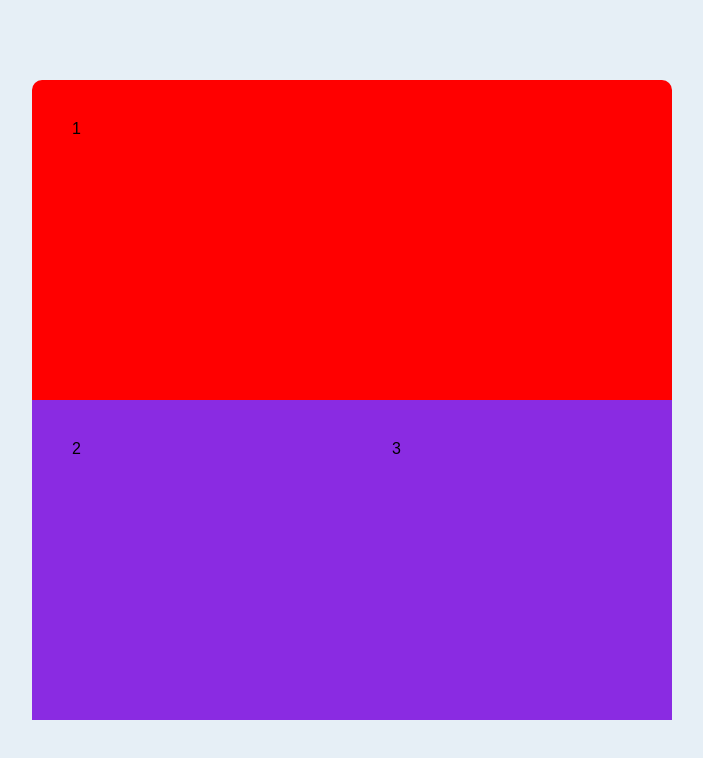
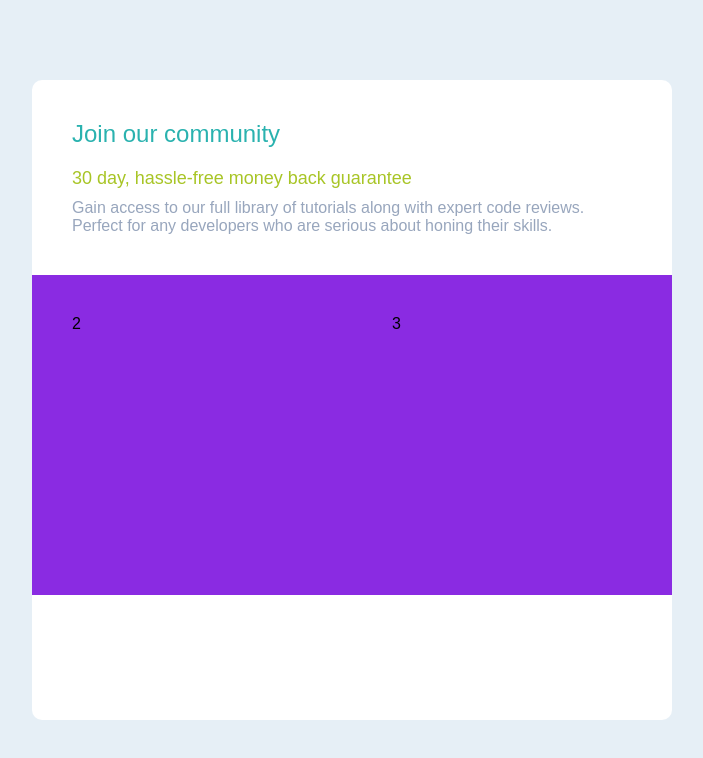
Before and after one commit to Tamburini-Christofer/Ex-Front-single-price-grid-component-master, a plain HTML site: page index.html in a window 1280 px wide. Shown: the whole page, without its empty margins (288-991 px from the left). Drawn offline with Linux system fonts and the light colour scheme.

Commit message:
Row up creata

```diff
--- a/css/main.css
+++ b/css/main.css
@@ -5,15 +5,34 @@
 }
 
 body{
+    font-size: 16px;
     background-color: #e6eff6;
     font-family: "Karla", Arial, Helvetica, sans-serif;
+}
+
+h1{
+    font-size: 24px;
+    font-weight: 500;
+    color: hsl(179, 62%, 43%);
+}
+
+h3{
+    font-size: 18px;
+    font-weight: 400;
+    color: hsl(71, 68%, 46%);
+    margin: 20px 0 10px 0 ;
+}
+
+p{
+    font-weight: 500;
+    color: hsl(218, 22%, 67%);
 }
 
 .card{
     display: flex;
     flex-direction: column;
 
-    background-color: red;
+    background-color: white;
     border-radius: 10px;
     width: 50vw;
     height: 80vh;
@@ -26,8 +45,6 @@ body{
 }
 
 .row_up{
-    border-color: aqua;
-    height: 50%;
     width: 100%;
 }
 
--- a/index.html
+++ b/index.html
@@ -12,7 +12,11 @@
     <main>
         <div class="card">
             <div class="row_up">
-                <div class="col"> 1</div>
+                <div class="col">
+                    <h1>Join our community</h1>
+                    <h3>30 day, hassle-free money back guarantee</h3>
+                    <p>Gain access to our full library of tutorials along with expert code reviews. Perfect for any developers who are serious about honing their skills.</p>
+                </div>
             </div>
             <div class="row_down">
                 <div class="col">2</div>
```
